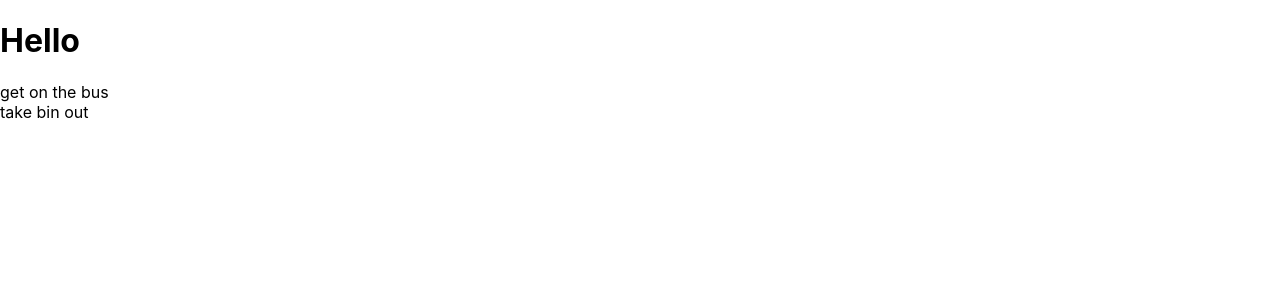
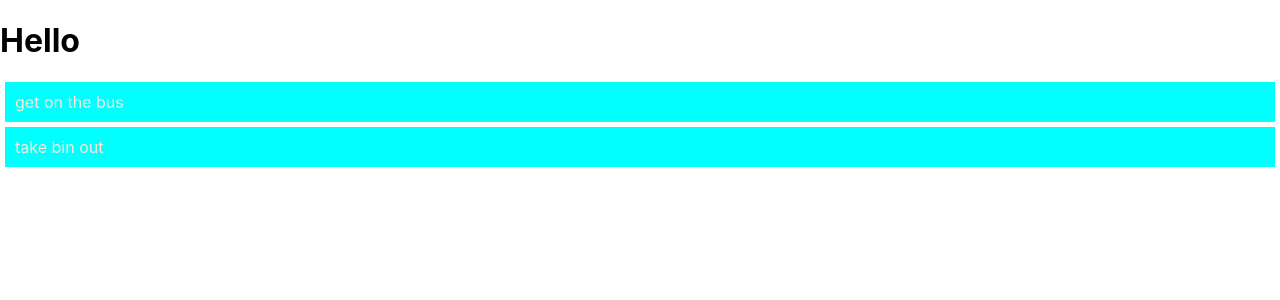
Before and after one commit to Martin2251/newtodo, a React (Create React App) app: page / in a window 1280 px wide. Shown: the top 300 px of the page. Built offline with nearby package versions, Linux system fonts and the light colour scheme.

Commit message:
added colors

```diff
--- a/src/App.css
+++ b/src/App.css
@@ -1,38 +1,11 @@
-.App {
-  text-align: center;
+.todo {
+  background-color: aqua;
+  color: antiquewhite;
+  margin: 5px;
+  padding: 10px;
+  cursor: pointer;
 }
 
-.App-logo {
-  height: 40vmin;
-  pointer-events: none;
+.todo:hover {
+  background-color: black;
 }
-
-@media (prefers-reduced-motion: no-preference) {
-  .App-logo {
-    animation: App-logo-spin infinite 20s linear;
-  }
-}
-
-.App-header {
-  background-color: #282c34;
-  min-height: 100vh;
-  display: flex;
-  flex-direction: column;
-  align-items: center;
-  justify-content: center;
-  font-size: calc(10px + 2vmin);
-  color: white;
-}
-
-.App-link {
-  color: #61dafb;
-}
-
-@keyframes App-logo-spin {
-  from {
-    transform: rotate(0deg);
-  }
-  to {
-    transform: rotate(360deg);
-  }
-}
--- a/src/Components/Todo.js
+++ b/src/Components/Todo.js
@@ -1,5 +1,5 @@
 import React from "react";
 
 export default function Todo(props) {
-  return <div>{props.todo}</div>;
+  return <div className="todo">{props.todo}</div>;
 }
```
